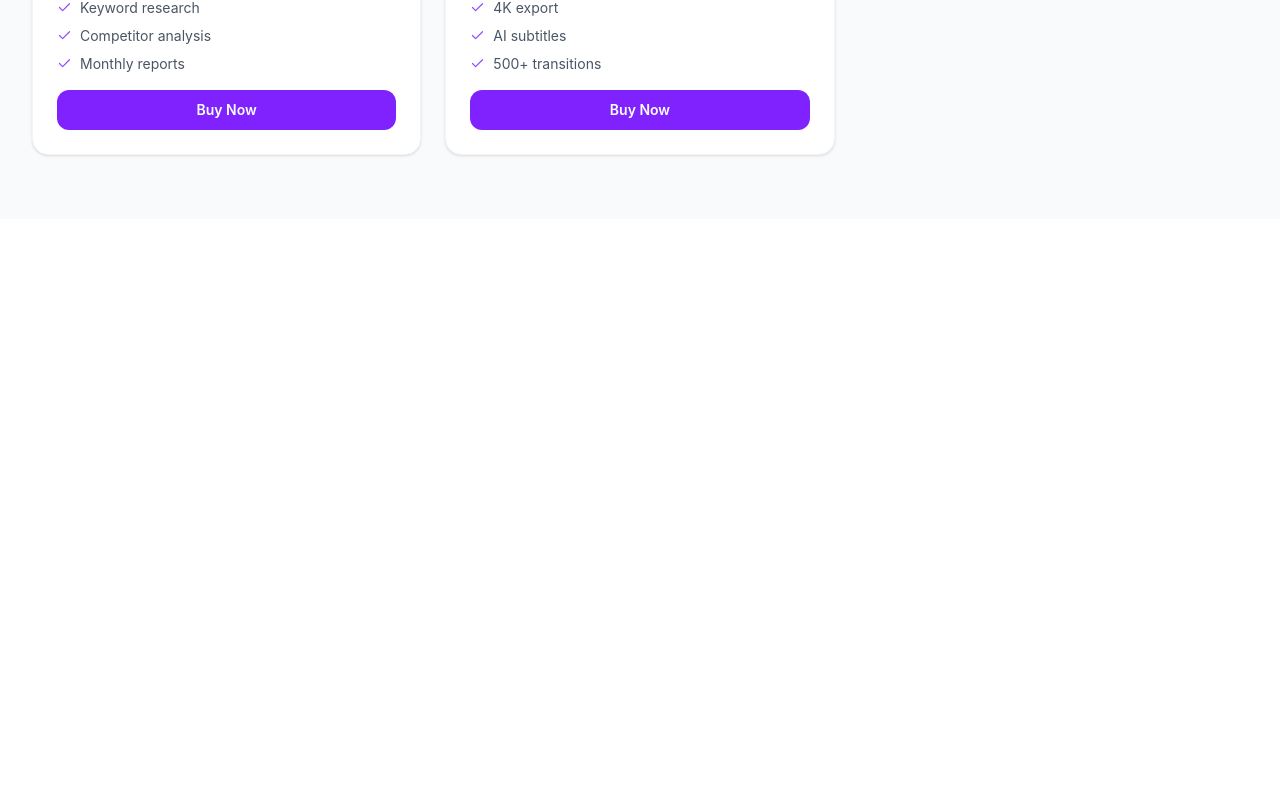
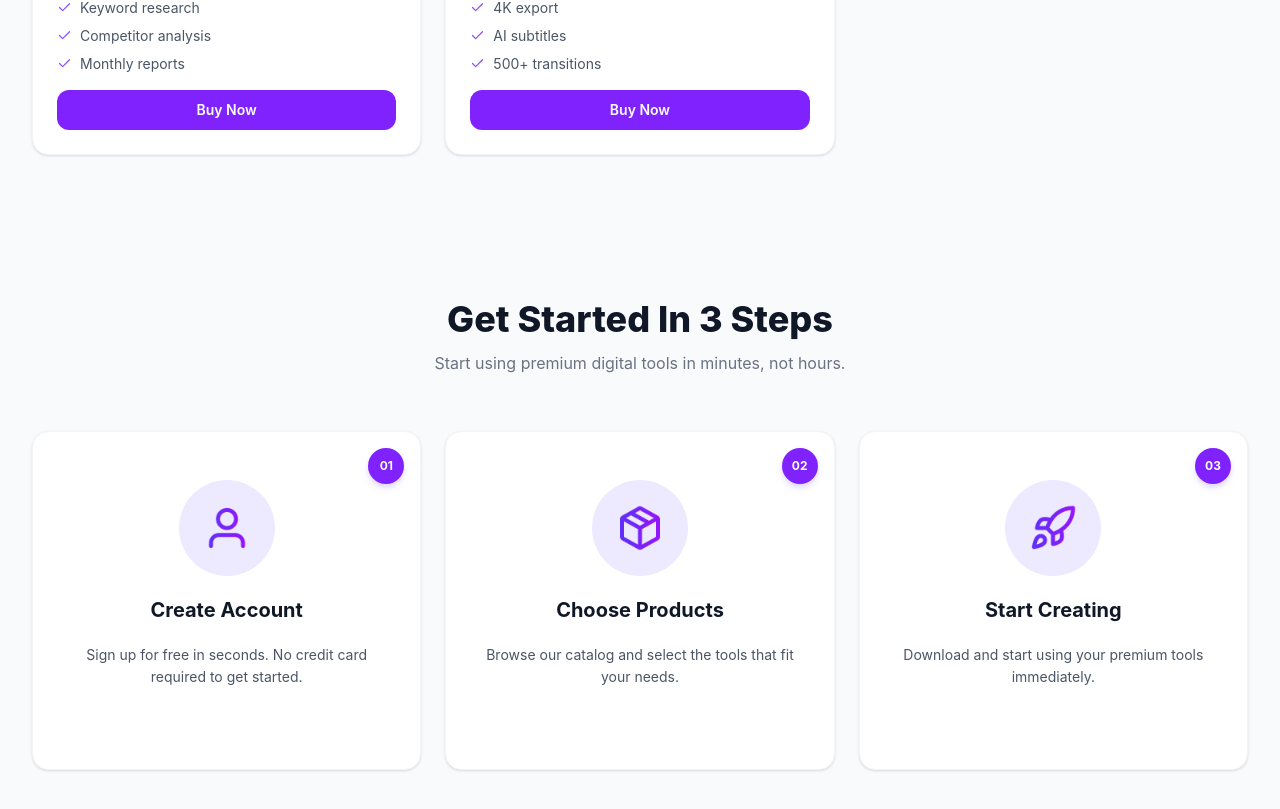
Before and after one commit to gitimtiaz/DigiTools.Platform.A6, a React (Vite) app: page / in a window 1280 px wide. Shown: the part 2187-2996 px from the top of the page. Before the commit the page ends 2406 px from the top, so only its background shows below. Built offline with nearby package versions, Linux system fonts and the light colour scheme.

Commit message:
added Get Started in 3 Steps section

```diff
--- a/src/App.jsx
+++ b/src/App.jsx
@@ -6,6 +6,7 @@
 import Banner from "./components/Banner";
 import Stats from "./components/Stats";
 import ToggleSection from "./components/ToggleSection";
+import Steps from "./components/Steps";
 
 function App() {
   const [cart, setCart] = useState([]);
@@ -53,8 +54,8 @@
         onRemove={handleRemove}
         onCheckout={handleCheckout}
       />
+      <Steps />
 
-      {/* Toast Notification Container */}
       <ToastContainer
         toastClassName="rounded-xl shadow-lg text-sm font-medium"
         bodyClassName="py-1"
--- a/src/components/Cart.jsx
+++ b/src/components/Cart.jsx
@@ -33,7 +33,7 @@
               {item.icon}
             </div>
 
-            {/* Name + Price */}
+            {/* Name and Price */}
             <div className="flex-1 min-w-0">
               <p className="text-gray-900 font-semibold text-sm truncate">{item.name}</p>
               <p className="text-gray-500 text-sm">${item.price}</p>
--- /dev/null
+++ b/src/components/Steps.jsx
@@ -0,0 +1,79 @@
+import userIcon from "../assets/user.png";
+import packageIcon from "../assets/package.png";
+import rocketIcon from "../assets/rocket.png";
+
+const steps = [
+  {
+    number: "01",
+    title: "Create Account",
+    description: "Sign up for free in seconds. No credit card required to get started.",
+    icon: userIcon,
+    fallback: "👤",
+  },
+  {
+    number: "02",
+    title: "Choose Products",
+    description: "Browse our catalog and select the tools that fit your needs.",
+    icon: packageIcon,
+    fallback: "📦",
+  },
+  {
+    number: "03",
+    title: "Start Creating",
+    description: "Download and start using your premium tools immediately.",
+    icon: rocketIcon,
+    fallback: "🚀",
+  },
+];
+
+const Steps = () => {
+  return (
+    <section className="bg-gray-50 py-20">
+      <div className="max-w-7xl mx-auto px-4 sm:px-6 lg:px-8">
+
+        {/* Section Header */}
+        <div className="text-center mb-14">
+          <h2 className="text-3xl sm:text-4xl font-extrabold text-gray-900 mb-3">
+            Get Started In 3 Steps
+          </h2>
+          <p className="text-gray-500 text-base">
+            Start using premium digital tools in minutes, not hours.
+          </p>
+        </div>
+
+        {/* Steps Cards Grid */}
+        <div className="grid grid-cols-1 md:grid-cols-3 gap-6">
+          {steps.map((step, index) => (
+            <div
+              key={index}
+              className="relative bg-white border border-gray-100 rounded-2xl p-8 flex flex-col items-center text-center gap-5 shadow-sm pb-20"
+            >
+              <span className="absolute top-4 right-4 w-9 h-9 bg-violet-600 text-white text-xs font-bold rounded-full flex items-center justify-center shadow-md shadow-violet-200">
+                {step.number}
+              </span>
+              <div className="w-24 h-24 bg-violet-100 rounded-full flex items-center justify-center mt-4">
+                <img
+                  src={step.icon}
+                  alt={step.title}
+                  className="w-12 h-12 object-contain"
+                  onError={(e) => {
+                    e.target.style.display = "none";
+                    e.target.nextSibling.style.display = "block";
+                  }}
+                />
+                <span className="text-3xl hidden">{step.fallback}</span>
+              </div>
+              <h3 className="text-gray-900 font-bold text-xl">{step.title}</h3>
+              <p className="text-gray-600 text-sm leading-relaxed max-w-xs">
+                {step.description}
+              </p>
+            </div>
+          ))}
+        </div>
+
+      </div>
+    </section>
+  );
+};
+
+export default Steps;
```
